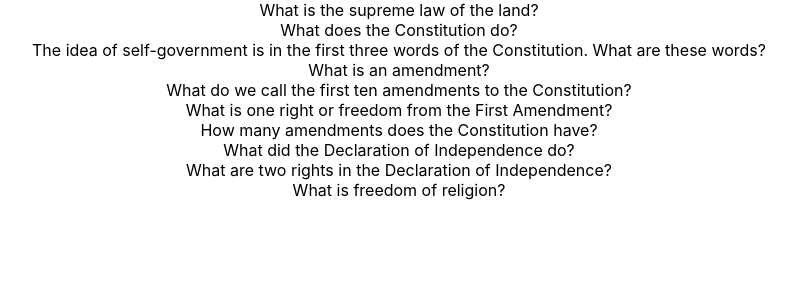
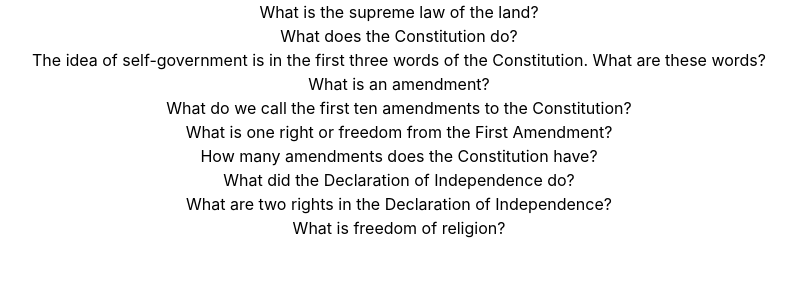
Before and after one commit to sprajams/flashcards, a React (Create React App) app: page / in a window 1280 px wide. Shown: the top 300 px of the page, without its empty margins (241-1037 px from the left). Built offline with nearby package versions, Linux system fonts and the light colour scheme.

Commit message:
css reset

```diff
--- a/src/index.css
+++ b/src/index.css
@@ -1,13 +1,76 @@
 body {
   margin: 0;
-  font-family: -apple-system, BlinkMacSystemFont, 'Segoe UI', 'Roboto', 'Oxygen',
-    'Ubuntu', 'Cantarell', 'Fira Sans', 'Droid Sans', 'Helvetica Neue',
+  font-family: -apple-system, BlinkMacSystemFont, "Segoe UI", "Roboto", "Oxygen",
+    "Ubuntu", "Cantarell", "Fira Sans", "Droid Sans", "Helvetica Neue",
     sans-serif;
   -webkit-font-smoothing: antialiased;
   -moz-osx-font-smoothing: grayscale;
 }
 
 code {
-  font-family: source-code-pro, Menlo, Monaco, Consolas, 'Courier New',
+  font-family: source-code-pro, Menlo, Monaco, Consolas, "Courier New",
     monospace;
 }
+
+/*
+  1. Use a more-intuitive box-sizing model.
+*/
+*,
+*::before,
+*::after {
+  box-sizing: border-box;
+}
+/*
+  2. Remove default margin
+*/
+* {
+  margin: 0;
+}
+/*
+  3. Allow percentage-based heights in the application
+*/
+html,
+body {
+  height: 100%;
+}
+/*
+  Typographic tweaks!
+  4. Add accessible line-height
+  5. Improve text rendering
+*/
+body {
+  line-height: 1.5;
+  -webkit-font-smoothing: antialiased;
+}
+/*
+  6. Improve media defaults
+*/
+img,
+picture,
+video,
+canvas,
+svg {
+  display: block;
+  max-width: 100%;
+}
+/*
+  7. Remove built-in form typography styles
+*/
+input,
+button,
+textarea,
+select {
+  font: inherit;
+}
+/*
+  8. Avoid text overflows
+*/
+p,
+h1,
+h2,
+h3,
+h4,
+h5,
+h6 {
+  overflow-wrap: break-word;
+}
```
